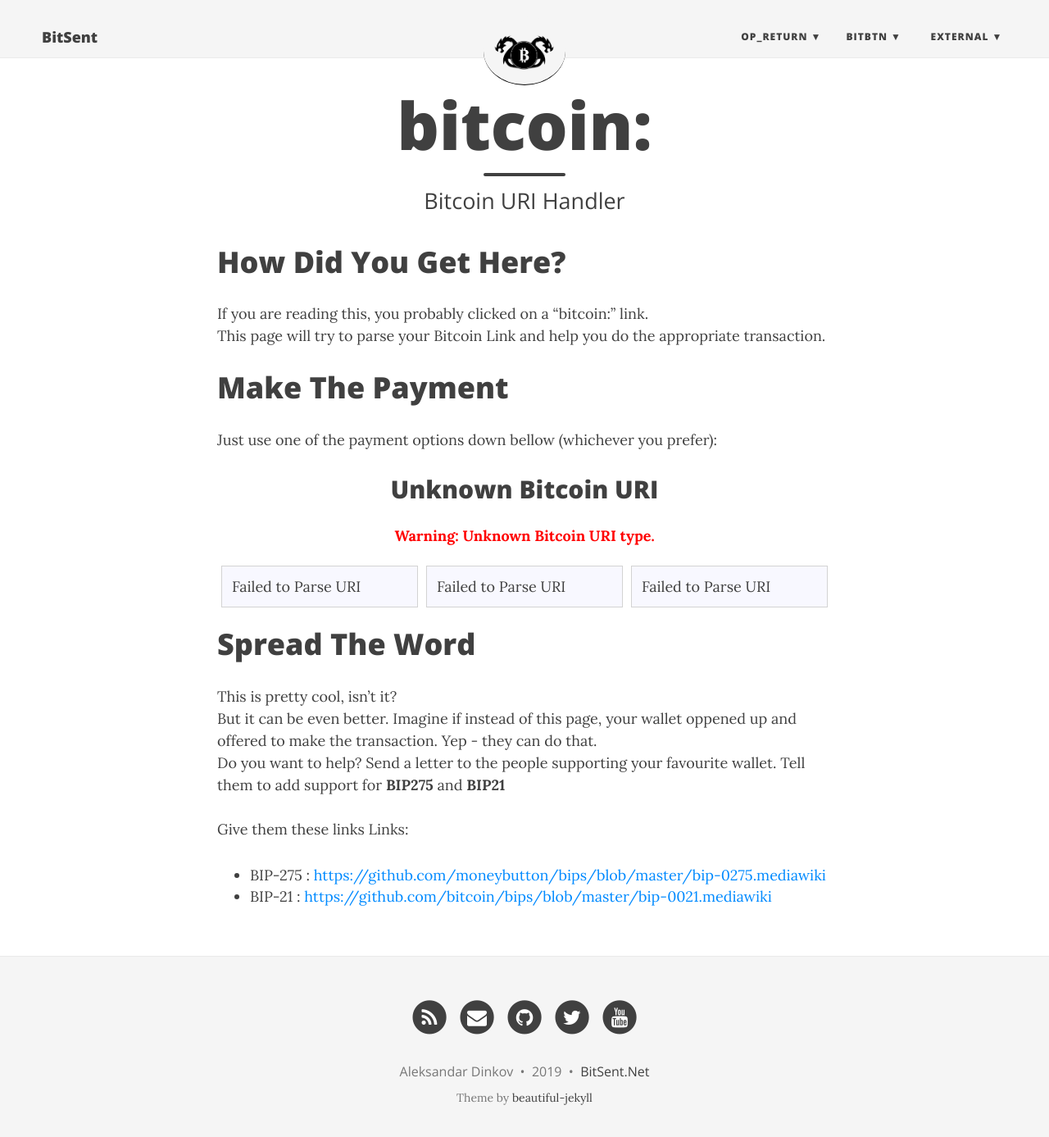
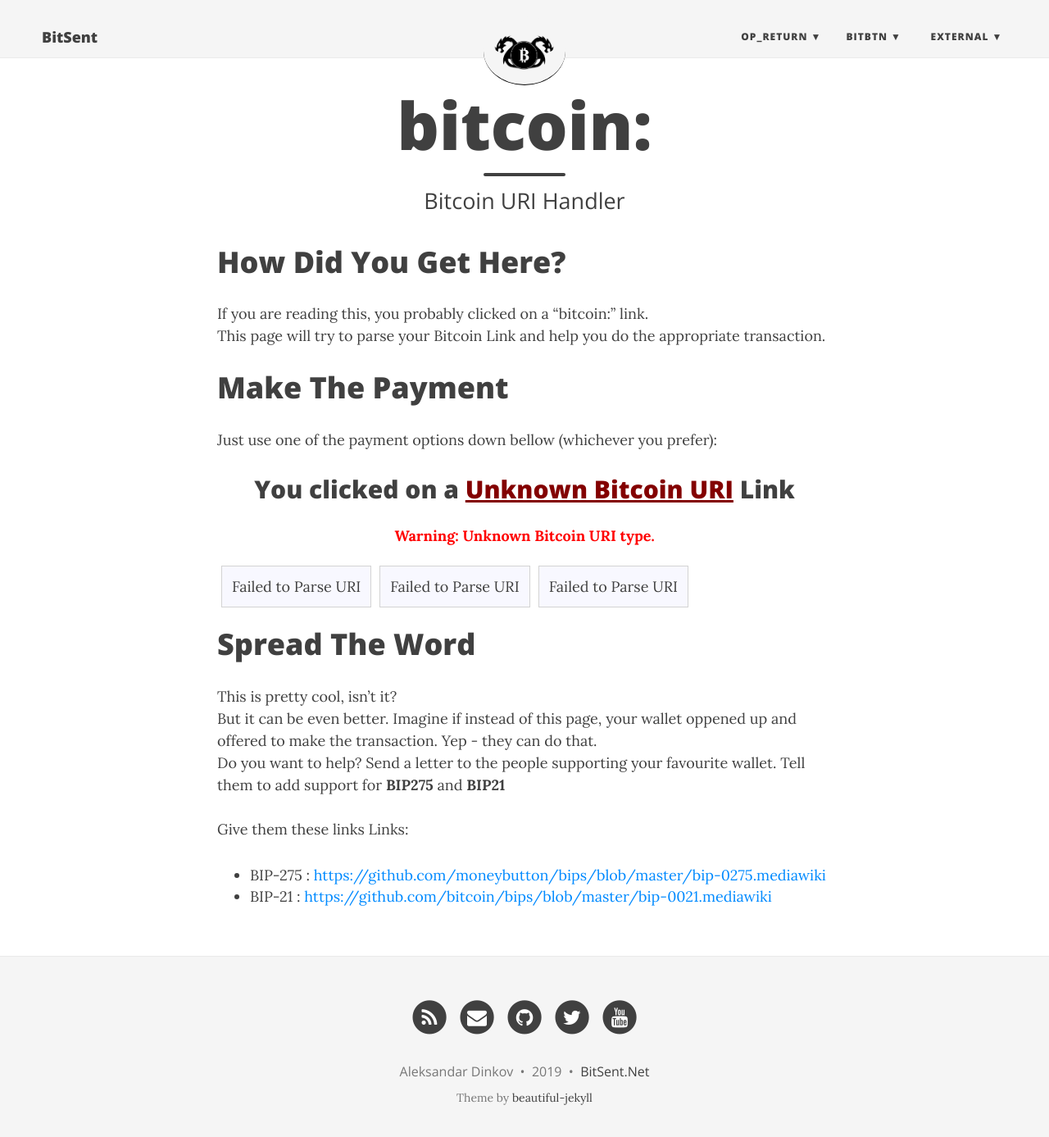
Before and after one commit to bitsent/bitsent.github.io, a Jekyll site: the page built from BITCOIN-URLs.md, in a window 1280 px wide and 1400 px high, scrolled down 22 px. Shown: the top 1387 px of the window at 82% size. Built offline with Jekyll 4.4.1, drawn with Linux system fonts in a browser that asks for light colours; nearby versions of some CDN libraries; a script that is not in the unit is left out.

Commit message:
style improvement

```diff
--- a/_includes/bitcoinUriParser.html
+++ b/_includes/bitcoinUriParser.html
@@ -5,6 +5,7 @@
 <style>
   .buttons-wrapper {
     display: flex;
+    flex-wrap: wrap;
   }
 
   @media (max-width : 500px) {
@@ -16,7 +17,6 @@
   .button-container {
     background-color: ghostwhite;
     border: 1px solid lightgrey;
-    flex: 1;
     padding: 10px;
     margin: 5px;
   }
@@ -32,24 +32,23 @@
     padding: 1em;
   }
 
-  #uriType,
-  #uriDetails {
+  .center-text {
     text-align: center;
   }
+
+  #uriType{
+    text-decoration: underline;
+    color:rgb(131, 0, 0);
+  }
+
 </style>
 
-<h2 id="uriType"></h2>
-<div id="uriDetails"></div>
+<h2 class="center-text">You clicked on a <span id="uriType">...</span> Link</h2>
+<div class="center-text" id="uriDetails"></div>
 
-<div id="uriWarningMessage"></div>
+<div class="center-text" id="uriWarningMessage"></div>
 
-<div class="buttons-wrapper">
-  <div class="button-container">
-    <div id="moneybuttonContainer">
-      <br />
-      Loading MoneyButton...
-    </div>
-  </div>
+<div class="center-text" class="buttons-wrapper">
   <div class="button-container">
     <div id="relayoneContainer">
       <br />
@@ -62,6 +61,14 @@
       Loading BitBtn...
     </div>
   </div>
+  <div class="button-container">
+    <div id="moneybuttonContainer">
+      <br />
+      Loading MoneyButton...
+    </div>
+  </div>
+  <!-- ADDING MORE BUTTONS IS EASY... -->
+  <!-- <div class="button-container"><div id="whatever">Loading button...</div></div> -->
 </div>
 
 <script>
```
